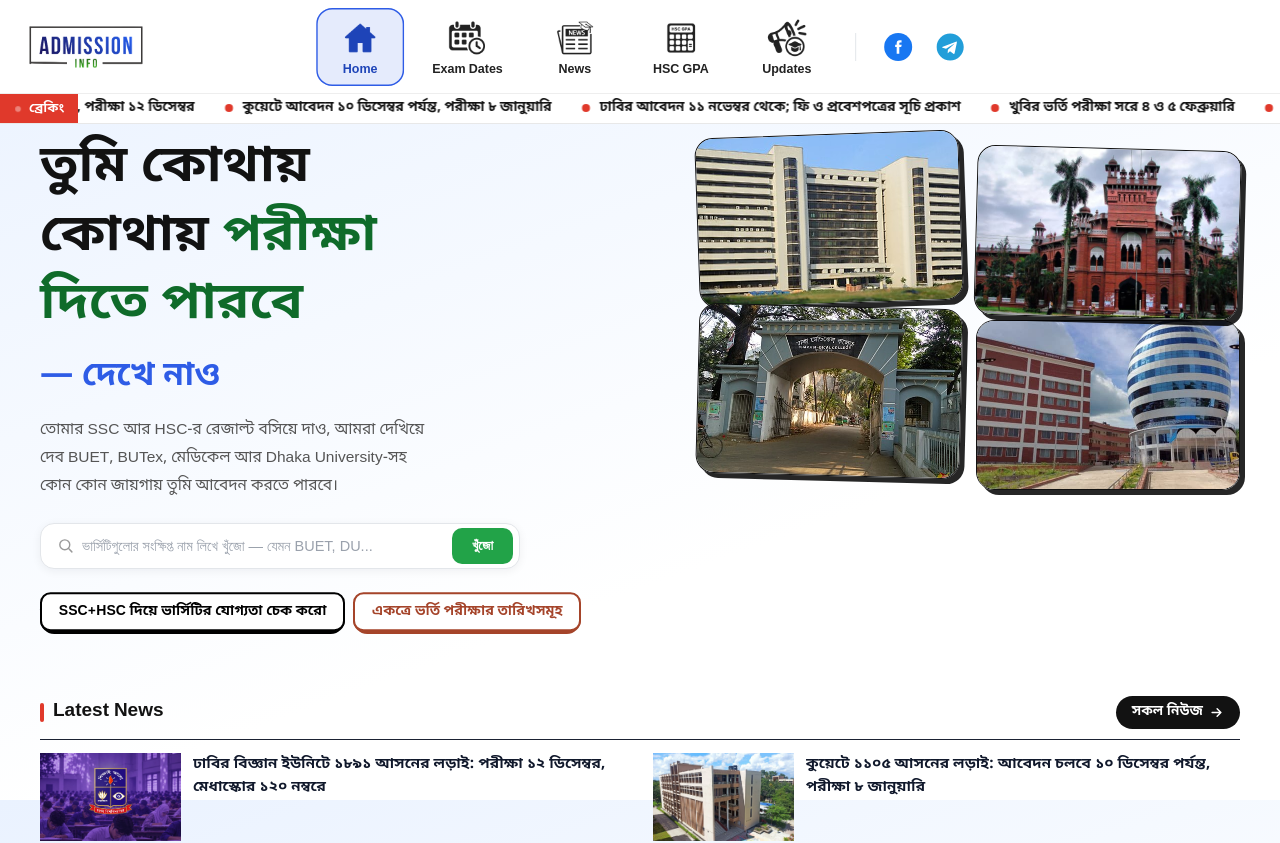
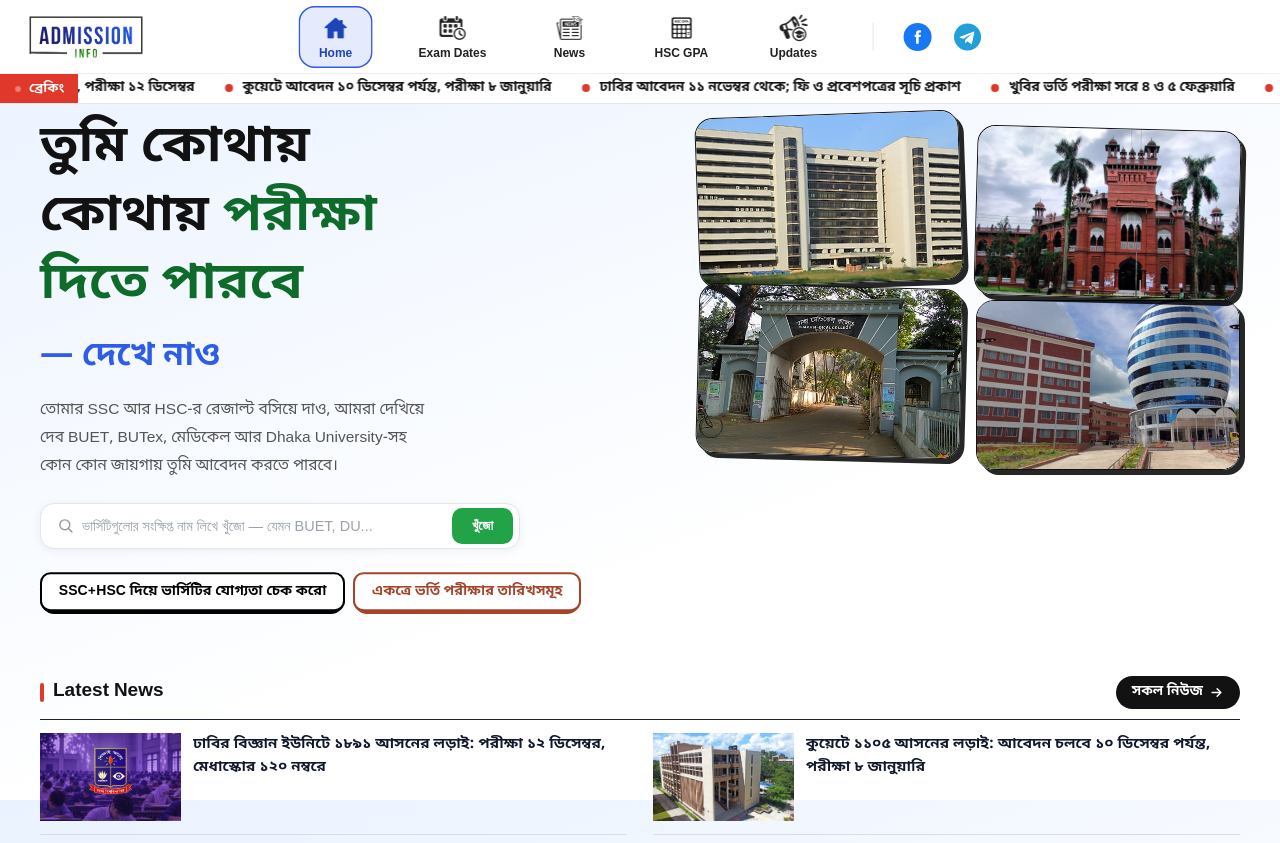
Before and after one commit to nishat-jihad/Admission-info, a Next.js app in the folder chance-hobe-ki/: page / in a window 1280 px wide. Shown: the top 843 px of the page. Built offline with nearby package versions, Linux system fonts and the light colour scheme.

Commit message:
Update globals.css

```diff
--- a/chance-hobe-ki/src/app/globals.css
+++ b/chance-hobe-ki/src/app/globals.css
@@ -93,14 +93,14 @@ header.navbar {
 /* PC: nav absolute-centered, তাই header-এর উচ্চতা আলাদা করে ঠিক করা */
 @media (min-width: 901px) {
   header.navbar {
-    min-height: 94px;
+    min-height: 74px;
   }
 }
 
 /* ---------- NAVBAR: আইকন নেভিগেশন (PC + Mobile একই আইকন) ---------- */
 nav.nav-links {
   display: flex;
-  gap: 18px;
+  gap: 38px;
   align-items: center;
 }
 @media (min-width: 901px) {
@@ -114,9 +114,9 @@ nav.nav-links {
   }
 }
 nav.nav-links a.nav-icon-link {
-  min-width: 88px;
-  height: 78px;
-  padding: 6px 10px;
+  min-width: 74px;
+  height: 62px;
+  padding: 5px 8px;
   border: none;
   border-radius: 16px;
   background: transparent;
@@ -142,8 +142,8 @@ nav.nav-links a.nav-icon-link.active {
   box-shadow: inset 0 0 0 1.5px var(--blue);
 }
 .nav-icon {
-  width: 44px;
-  height: 44px;
+  width: 32px;
+  height: 32px;
   display: block;
   background-color: currentColor;
   -webkit-mask: var(--icon) center / contain no-repeat;
@@ -151,7 +151,7 @@ nav.nav-links a.nav-icon-link.active {
 }
 .nav-label {
   display: block;
-  font-size: 12.5px;
+  font-size: 12px;
   font-weight: 600;
   line-height: 1.1;
   white-space: nowrap;
@@ -207,10 +207,19 @@ nav.nav-links a.nav-icon-link.active .nav-label {
   gap: 14px;
 }
 .nav-social-inline {
-  margin-left: 6px;
-  padding-left: 28px;
+  margin-left: 4px;
+  padding-left: 30px;
   border-left: 1px solid #e3e6ea;
-  gap: 24px;
+  gap: 22px;
+}
+.nav-social-inline a.nav-social-btn {
+  width: 26px;
+  height: 26px;
+  min-width: 26px;
+}
+.nav-social-inline a.nav-social-facebook svg {
+  width: 16px;
+  height: 16px;
 }
 .nav-social-mobile {
   display: none;
@@ -250,6 +259,20 @@ nav.nav-links a.nav-icon-link.active .nav-label {
 }
 .nav-social a.nav-social-telegram svg {
   fill: #229ed9;
+}
+
+/* ছোট desktop/laptop (901–1100px): logo-র সাথে যেন না লাগে, তাই gap একটু কম */
+@media (min-width: 901px) and (max-width: 1100px) {
+  nav.nav-links {
+    gap: 16px;
+  }
+  nav.nav-links a.nav-icon-link {
+    min-width: 66px;
+  }
+  .nav-social-inline {
+    padding-left: 20px;
+    gap: 16px;
+  }
 }
 
 /* ---------- NAVBAR: Mobile + Tablet (≤900px) — উপরে logo + social, নিচে app-style bottom bar ---------- */
```
